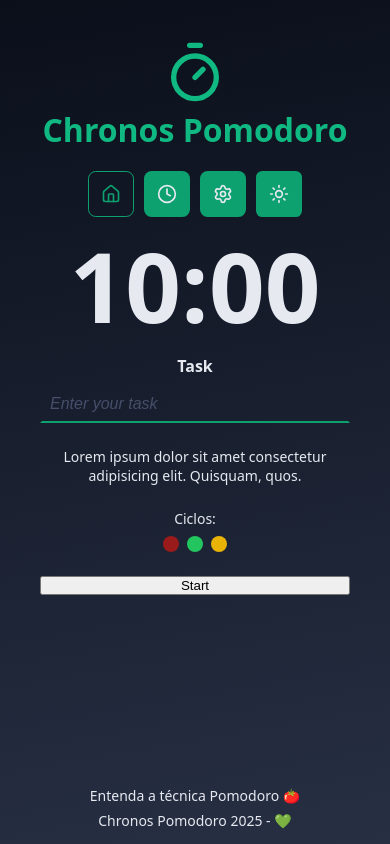
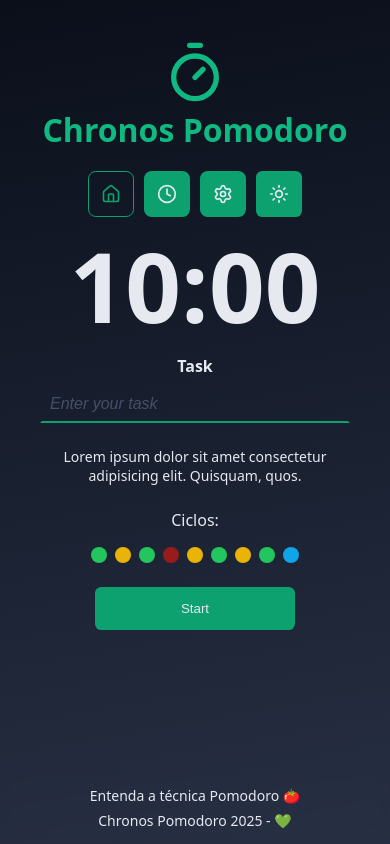
Before and after one commit to StealthWorm/chronos-pomodoro, a React (Vite) app: page / in a window 390 px wide. Built offline with nearby package versions, Linux system fonts and the light colour scheme.

Commit message:
refactor: fixed properties for responsiveness and scroll

```diff
--- a/src/components/Footer/styles.module.css
+++ b/src/components/Footer/styles.module.css
@@ -1,5 +1,6 @@
 .footer {
   display: flex;
+  width: 100%;
   position: fixed;
   padding: 1.4rem;
   bottom: 0;
@@ -7,6 +8,8 @@
   align-items: center;
   justify-content: center;
   gap: 0.5rem;
+  background: transparent;
+  backdrop-filter: blur(0.5rem);
 }
 
 .footer a,
--- a/src/layouts/DefaultLayout/styles.module.css
+++ b/src/layouts/DefaultLayout/styles.module.css
@@ -1,9 +1,15 @@
 .container {
   display: flex;
+  width: 100%;
+  overflow: auto;
   flex-direction: column;
   align-items: center;
   justify-content: center;
   gap: 2rem;
+}
+
+.container:last-child {
+  margin-bottom: 8rem;
 }
 
 .link,
--- a/src/pages/Home/index.tsx
+++ b/src/pages/Home/index.tsx
@@ -1,5 +1,6 @@
 import { Container } from "../../components/Container";
 import { Countdown } from "../../components/Countdown";
+import { Cycles } from "../../components/Cycles";
 import { Input } from "../../components/Input";
 import styles from "./styles.module.css";
 
@@ -17,14 +18,7 @@ export function Home() {
             Lorem ipsum dolor sit amet consectetur adipisicing elit. Quisquam, quos.
           </p>
 
-          <div className={styles.cycle}>
-            <p>Ciclos:</p>
-            <ul>
-              <li></li>
-              <li></li>
-              <li></li>
-            </ul>
-          </div>
+          <Cycles />
 
           <button type="submit" className={styles.button}>Start</button>
         </form>
--- a/src/pages/Home/styles.module.css
+++ b/src/pages/Home/styles.module.css
@@ -5,34 +5,14 @@
   text-align: center;
 }
 
-.cycle {
-  display: flex;
-  align-items: center;
-  justify-content: center;
-  flex-direction: column;
-  gap: 0.8rem;
+.form button {
+  width: 100%;
+  max-width: 20rem;
+  margin: 0 auto;
+  padding: 1.2rem;
+  border: 0.2rem solid transparent;
+  border-radius: 0.48em;
+  background-color: var(--primary);
+  color: var(--text-default);
+  transition: all 0.4s ease-in-out;
 }
-
-.cycle ul {
-  display: flex;
-  align-items: center;
-  justify-content: center;
-  gap: 0.8rem;
-}
-
-.cycle ul li {
-  list-style: none;
-  background-color: var(--success);
-  padding: 0.4rem;
-  border-radius: 50%;
-  width: 1.6rem;
-  height: 1.6rem;
-}
-
-.cycle ul li:first-child {
-  background-color: var(--error);
-}
-
-.cycle ul li:last-child {
-  background-color: var(--warning);
-}
--- a/src/styles/global.css
+++ b/src/styles/global.css
@@ -10,8 +10,8 @@ html {
 }
 
 body {
-  width: 100vw;
-  height: 100vh;
+  width: auto;
+  min-height: 100vh;
   padding: 4rem;
   background: linear-gradient(170deg, var(--gray-900), var(--gray-700));
   font-family: system-ui, -apple-system, BlinkMacSystemFont, 'Segoe UI', Roboto,
@@ -19,3 +19,18 @@ body {
   font-size: 1.6rem; /* 16px */
   color: var(--text-default);
 }
+
+::-webkit-scrollbar {
+  width: 0.4rem;
+}
+
+::-webkit-scrollbar-thumb {
+  background-color: var(--primary);
+  opacity: 0.1;
+  width: 0.8rem;
+  border-radius: 0.48em;
+}
+
+::-webkit-scrollbar-track {
+  background-color: var(--gray-900);
+}
```
